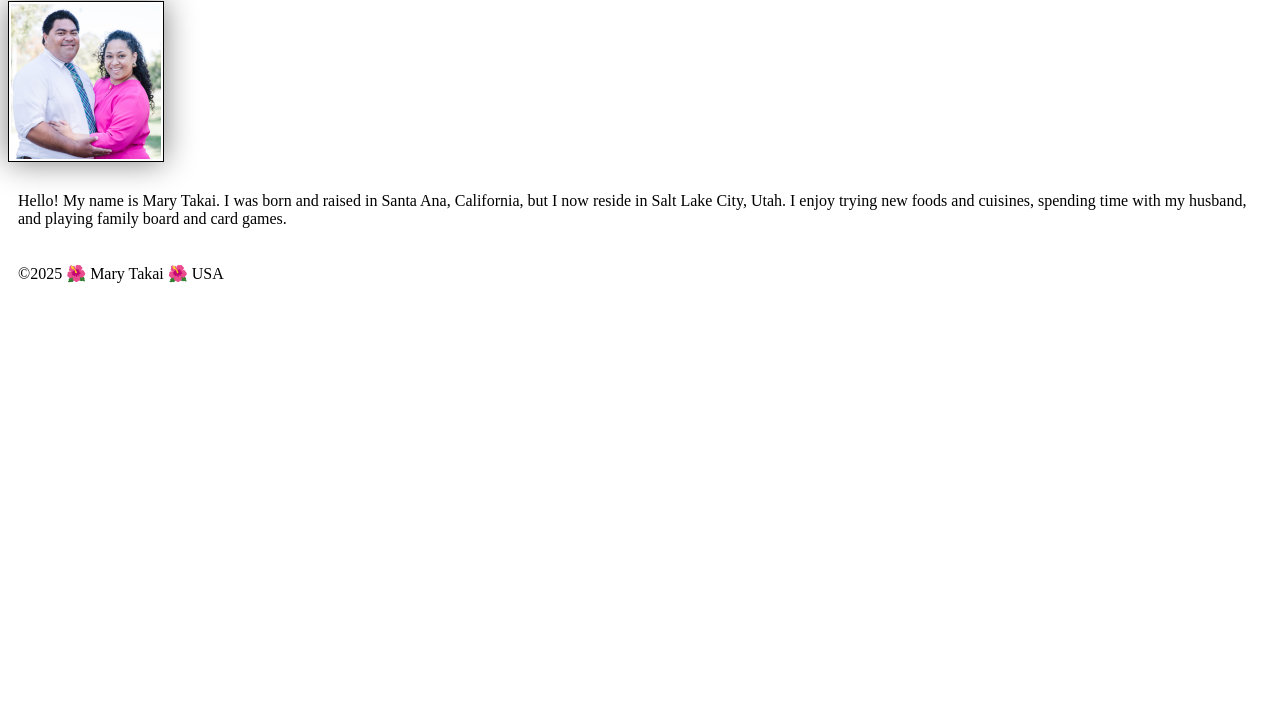
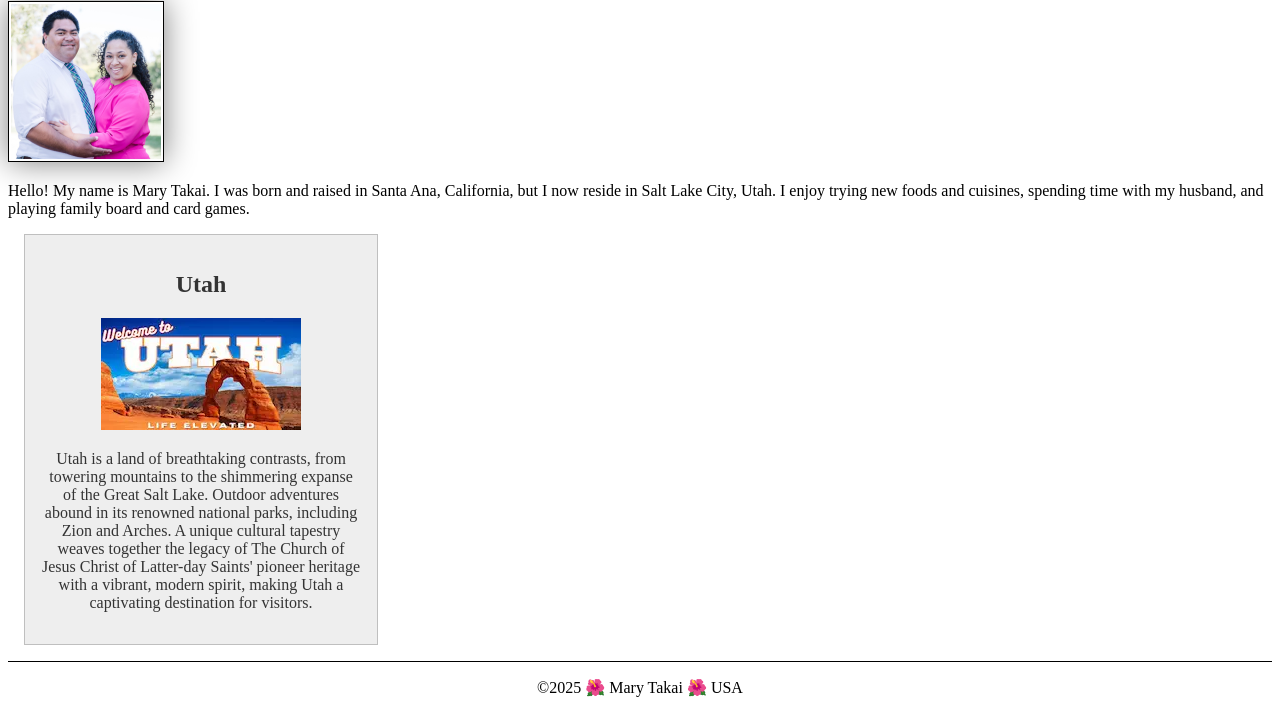
Before and after one commit to MaryNaati/wdd130, a plain HTML site: page index.html in a window 1280 px wide. Shown: the part 223-936 px from the top of the page. Before the commit the page ends 800 px from the top, so only its background shows below. Drawn offline with Linux system fonts and the light colour scheme.

Commit message:
Utah addition
updated my course profile

```diff
--- a/index.html
+++ b/index.html
@@ -5,6 +5,8 @@
         <meta charset="utf-8">
         <meta name="viewport" content="width=device-width,initial-scale=1.0">
         <title>Mary Takai | WDD 130</title>
+        <meta name="description" content="Mary Takai | WDD 130: Web Fundamentals | My Profile">
+        <meta name="author" content="Mary Takai">
     </head>
     <body>
         <header>
@@ -18,6 +20,11 @@
             <img src="images/profile.jpg" alt="Hello, my name is Mary Takai" width="200">
             <p>Hello! My name is Mary Takai. I was born and raised in Santa Ana, California, but I now reside in Salt Lake City, Utah. I enjoy trying new foods and cuisines, spending time with my husband, and playing family board and card games.</p>
         </main>
+        <aside>
+            <h2>Utah</h2>
+            <img src="images/welcometoutah.webp" alt="Welcome to Utah sign">
+            <p>Utah is a land of breathtaking contrasts, from towering mountains to the shimmering expanse of the Great Salt Lake. Outdoor adventures abound in its renowned national parks, including Zion and Arches. A unique cultural tapestry weaves together the legacy of The Church of Jesus Christ of Latter-day Saints' pioneer heritage with a vibrant, modern spirit, making Utah a captivating destination for visitors. </p>
+        </aside>
         <footer>
             <p>©2025 🌺 Mary Takai 🌺 USA</p>
         </footer>
--- a/styles/styles.css
+++ b/styles/styles.css
@@ -11,7 +11,7 @@ nav a {
 h1 {
     color: darkblue;
 }
-img {
+main img {
     width: 150px;
     height: auto;
     border: 1px solid black;
@@ -19,5 +19,26 @@ img {
     box-shadow: 0 0 30px gray;
 }
 p {
-    padding: 10px;
+    padding: 0;
 }
+
+aside {
+    width: 20rem;
+    margin: 1rem;
+    border: 1px solid rgba(0, 0, 0, 0.2); /* the 0.2 reps the opacity or transparency of the background */
+    padding: 1rem;
+    background-color: #eee;
+    color: #333;
+    text-align: center;
+}
+
+aside img{
+    width: 200px;
+    height: auto; /*auto means that the image wont distort the pixels */
+}
+
+footer {
+    margin-top: 15px;
+    border-top: 1px solid black;
+    text-align: center;
+}
```
Also changed, not shown: images/welcometoutah.webp (added), 1 other file.
